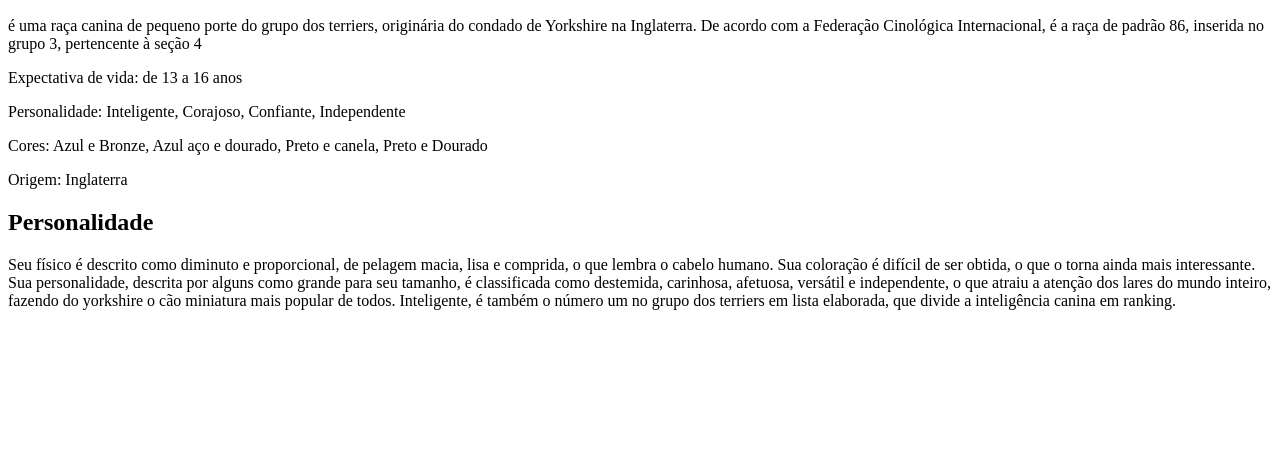
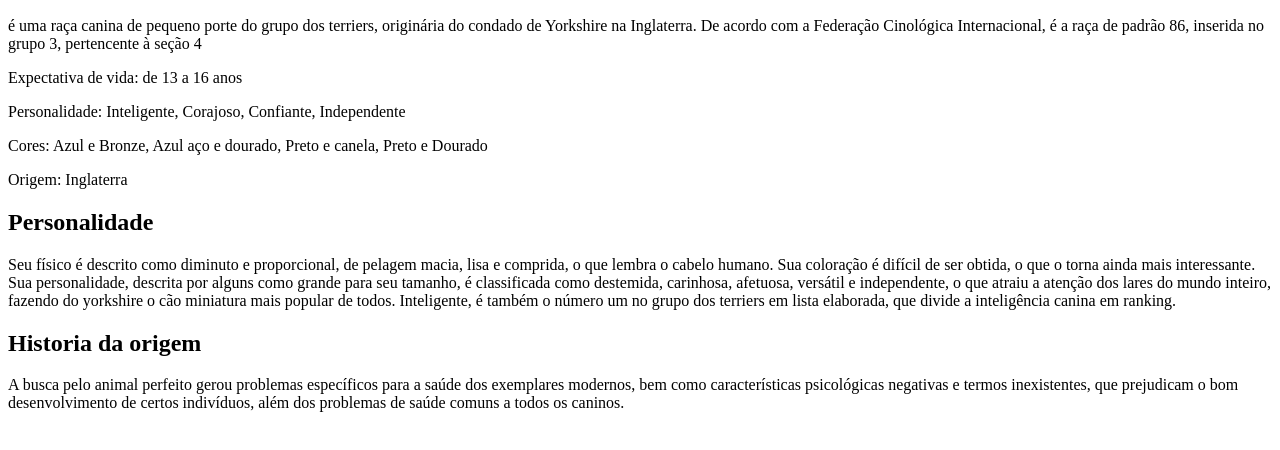
Before and after one commit to PriscilaRosaLeal/projeto-site, a plain HTML site: page index.html in a window 1280 px wide. Shown: the part 110-560 px from the top of the page. Drawn offline with Linux system fonts and the light colour scheme.

Commit message:
add texto

```diff
--- a/index.html
+++ b/index.html
@@ -22,7 +22,11 @@
             <h2>Personalidade</h2>
             <p>Seu físico é descrito como diminuto e proporcional, de pelagem macia, lisa e comprida, o que lembra o cabelo humano. Sua coloração é difícil de ser obtida, o que o torna ainda mais interessante. Sua personalidade, descrita por alguns como grande para seu tamanho, é classificada como destemida, carinhosa, afetuosa, versátil e independente, o que atraiu a atenção dos lares do mundo inteiro, fazendo do yorkshire o cão miniatura mais popular de todos. Inteligente, é também o número um no grupo dos terriers em lista elaborada, que divide a inteligência canina em ranking.</p>
         </article>
-
+        <article>
+            <h2>Historia da origem</h2>
+            <p>A busca pelo animal perfeito gerou problemas específicos para a saúde dos exemplares modernos, bem como características psicológicas negativas e termos inexistentes, que prejudicam o bom desenvolvimento de certos indivíduos, além dos problemas de saúde comuns a todos os caninos.
+            </p>
+        </article>
     </main>
 </body>
 </html>
```
